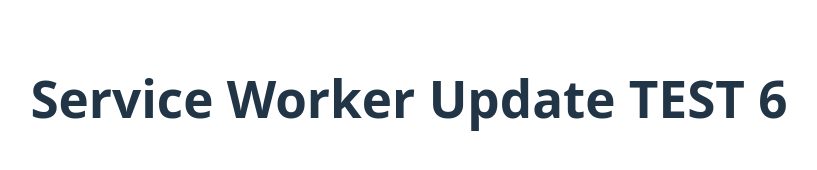
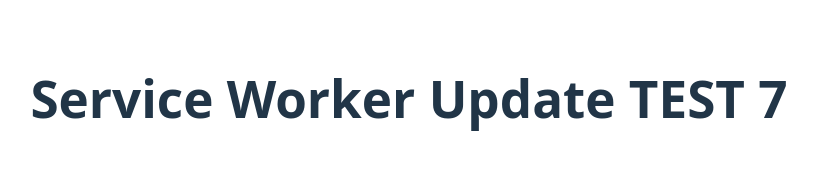
Before and after one commit to egorchh/service-worker-test, a React (Vite) app: page / in a window 1280 px wide. Shown: the part 302-472 px from the top of the page, without its empty margins (231-1048 px from the left). Built offline with nearby package versions, Linux system fonts and the light colour scheme.

Commit message:
test logic 7

```diff
--- a/src/App.tsx
+++ b/src/App.tsx
@@ -19,7 +19,7 @@ function App() {
 
   return (
     <>
-      <h1>Service Worker Update TEST 6</h1>
+      <h1>Service Worker Update TEST 7</h1>
         <Toaster />
     </>
   )
```
